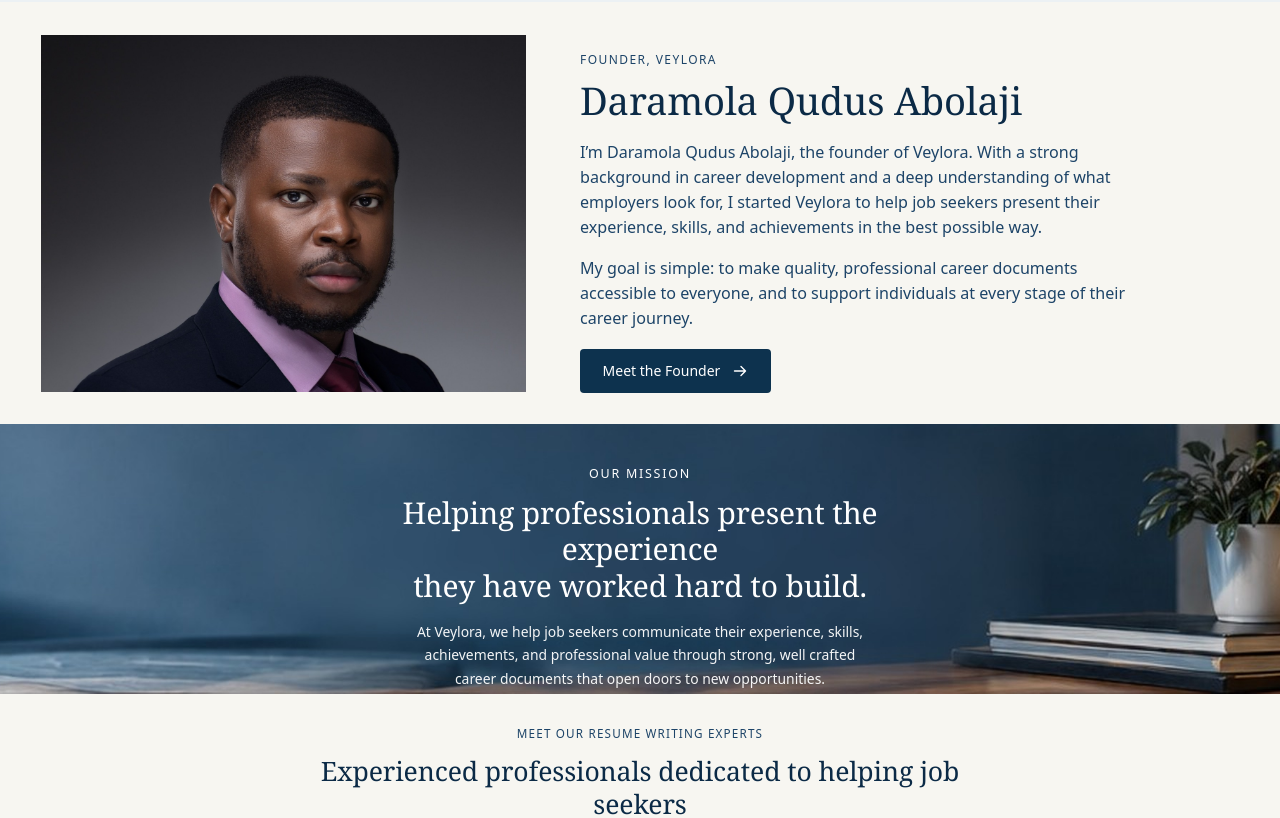
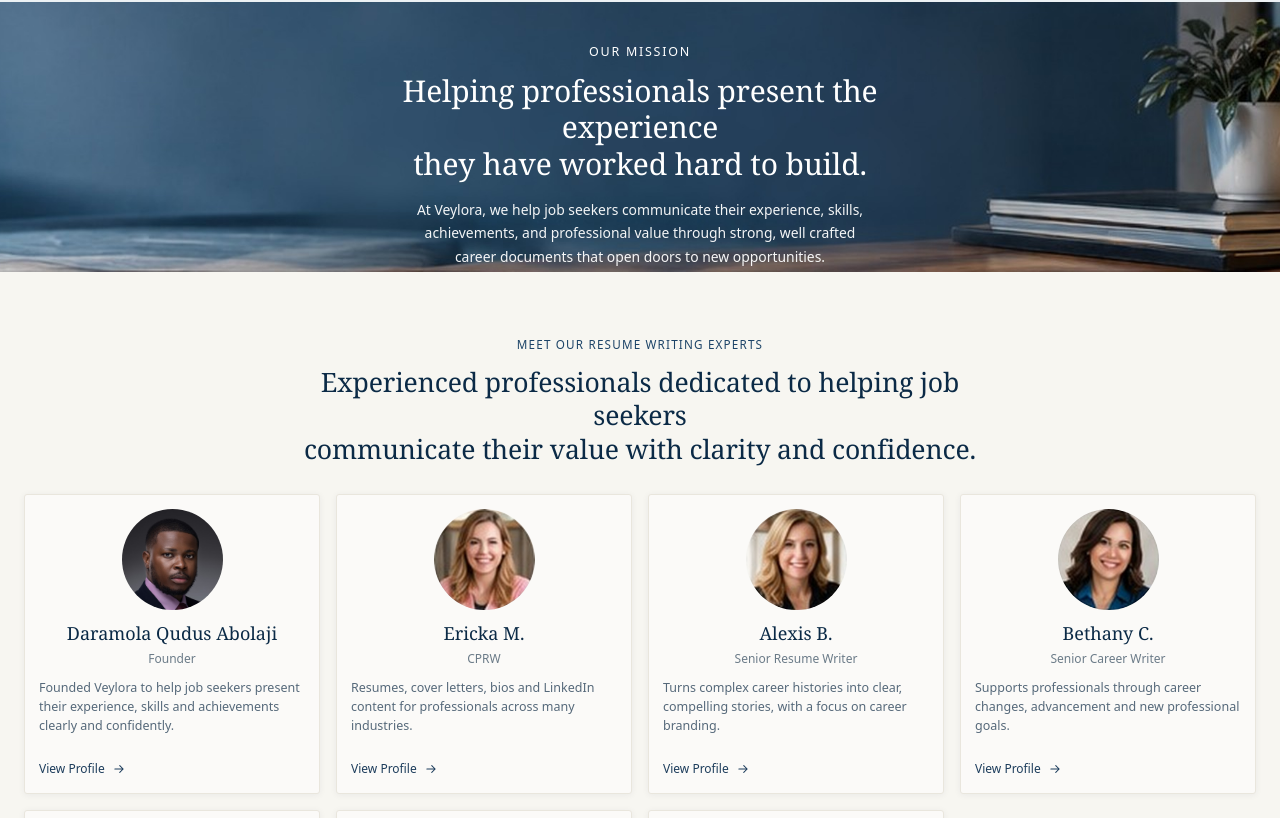
Before and after one commit to hasbunallah01/The-Resume-web, a Next.js app: page / in a window 1280 px wide. Shown: the part 762-1580 px from the top of the page. Built offline with nearby package versions, Linux system fonts and the light colour scheme.

Commit message:
Fold founder into the homepage writers grid as card 1; remove the large standalone founder section

```diff
--- a/app/page.tsx
+++ b/app/page.tsx
@@ -1,7 +1,6 @@
 import Header from "@/components/Header";
 import Hero from "@/components/Hero";
 import TrustStrip from "@/components/TrustStrip";
-import Founder from "@/components/Founder";
 import Mission from "@/components/Mission";
 import Writers from "@/components/Writers";
 import CTA from "@/components/CTA";
@@ -14,7 +13,6 @@
       <main>
         <Hero />
         <TrustStrip />
-        <Founder />
         <Mission />
         <Writers />
         <CTA />
--- a/components/Founder.tsx
+++ /dev/null
@@ -1,54 +0,0 @@
-import Image from "next/image";
-import { ArrowRight } from "./Icons";
-
-export default function Founder() {
-  return (
-    <section
-      aria-labelledby="founder-heading"
-      className="bg-ivory py-12 lg:h-[422px] lg:py-0"
-    >
-      <div className="mx-auto grid h-full w-[min(1232px,calc(100%-48px))] items-center gap-8 lg:grid-cols-[485px_1fr] lg:gap-[54px] lg:pl-[17px]">
-        <div className="relative aspect-[692/508] w-full overflow-hidden lg:h-[357px] lg:w-[485px]">
-          <Image
-            src="/images/founder.jpg"
-            alt="Daramola Qudus Abolaji, founder of Veylora"
-            fill
-            sizes="(min-width: 1024px) 485px, 100vw"
-            className="object-cover"
-          />
-        </div>
-
-        <div className="max-w-[560px] lg:pt-[18px]">
-          <p className="text-[11px] font-medium uppercase tracking-[0.12em] text-[#1d4468] lg:text-[12px]">
-            Founder, Veylora
-          </p>
-          <h2
-            id="founder-heading"
-            className="mt-[10px] font-serif text-[30px] font-normal leading-[1.15] tracking-[-0.005em] text-[#0b2a46] lg:text-[38.2px]"
-          >
-            Daramola Qudus Abolaji
-          </h2>
-          <p className="mt-[17px] max-w-[548px] text-[16.1px] leading-[24.8px] text-ink-body">
-            I&rsquo;m Daramola Qudus Abolaji, the founder of Veylora. With a
-            strong background in career development and a deep understanding of
-            what employers look for, I started Veylora to help job seekers
-            present their experience, skills, and achievements in the best
-            possible way.
-          </p>
-          <p className="mt-[17px] max-w-[548px] text-[16.1px] leading-[24.8px] text-ink-body">
-            My goal is simple: to make quality, professional career
-            documents accessible to everyone, and to support individuals at
-            every stage of their career journey.
-          </p>
-          <a
-            href="/about"
-            className="mt-[18px] inline-flex h-[44px] w-[191px] items-center justify-center gap-[12px] rounded-[4px] bg-navy-dark text-[14px] font-medium text-white transition-colors hover:bg-[#0a2a42]"
-          >
-            Meet the Founder
-            <ArrowRight className="h-[16px] w-[16px]" />
-          </a>
-        </div>
-      </div>
-    </section>
-  );
-}
--- a/components/Writers.tsx
+++ b/components/Writers.tsx
@@ -4,13 +4,12 @@
 
 export default function Writers() {
   const featured = writers.filter((w) => w.featured && w.photo);
-  const columns = featured.map((w) => `${w.weight ?? 135}fr`).join(" ");
 
   return (
     <section
       id="writers"
       aria-labelledby="writers-heading"
-      className="bg-ivory py-12 xl:h-[478px] xl:py-0 xl:pt-[31px]"
+      className="bg-ivory py-12 lg:py-[64px]"
     >
       <div className="mx-auto w-[min(1232px,calc(100%-48px))]">
         <div className="text-center">
@@ -27,14 +26,11 @@
           </h2>
         </div>
 
-        <ul
-          className="mt-8 grid grid-cols-1 gap-4 sm:grid-cols-2 lg:grid-cols-3 xl:mx-auto xl:mt-[16px] xl:max-w-[1224px] xl:grid-cols-[var(--cols)] xl:gap-x-[14px]"
-          style={{ ["--cols" as string]: columns }}
-        >
+        <ul className="mt-8 grid grid-cols-1 gap-4 sm:grid-cols-2 lg:mt-[28px] lg:grid-cols-3 xl:grid-cols-4">
           {featured.map((w) => (
             <li
               key={w.slug}
-              className="flex flex-col items-center rounded-[3px] border border-[#e9e6dd] bg-ivory-card px-[14px] pb-[16px] pt-[14px] shadow-[0_1px_7px_rgba(20,40,60,0.06)] xl:h-[317px]"
+              className="flex flex-col items-center rounded-[3px] border border-[#e9e6dd] bg-ivory-card px-[14px] pb-[16px] pt-[14px] shadow-[0_1px_7px_rgba(20,40,60,0.06)] xl:h-[300px]"
             >
               <div className="relative h-[101px] w-[101px] shrink-0 overflow-hidden rounded-full">
                 <Image
@@ -51,19 +47,12 @@
               <p className="mt-[6px] text-center text-[12px] leading-[16px] text-ink-soft">
                 {w.cardRole}
               </p>
-              <p className="mt-[12px] w-full text-left text-[11.7px] leading-[18.9px] text-ink-muted">
-                <span className="xl:hidden">{w.summary}</span>
-                <span className="hidden xl:block">
-                  {w.lines.map((line) => (
-                    <span key={line} className="block whitespace-nowrap">
-                      {line}
-                    </span>
-                  ))}
-                </span>
+              <p className="mt-[12px] w-full text-left text-[12.5px] leading-[18.9px] text-ink-muted">
+                {w.summary}
               </p>
               <a
                 href={`/writers#${w.slug}`}
-                className="mt-3 flex h-[16px] xl:mt-auto w-full items-center gap-[8px] text-left text-[12px] font-medium text-[#1d3d5c] transition-colors hover:text-navy-btn"
+                className="mt-3 flex h-[16px] w-full items-center gap-[8px] text-left text-[12px] font-medium text-[#1d3d5c] transition-colors hover:text-navy-btn xl:mt-auto"
               >
                 View Profile
                 <ArrowRight className="h-[12px] w-[12px]" />
--- a/data/writers.ts
+++ b/data/writers.ts
@@ -22,6 +22,23 @@
 };
 
 export const writers: Writer[] = [
+  {
+    slug: "daramola-qudus-abolaji",
+    name: "Daramola Qudus Abolaji",
+    title: "Founder, Veylora",
+    cardRole: "Founder",
+    summary:
+      "Founded Veylora to help job seekers present their experience, skills and achievements clearly and confidently.",
+    lines: ["Founded Veylora to help", "job seekers present their", "experience clearly and", "confidently."],
+    focus: ["Career Strategy", "Executive Resumes", "Personal Branding"],
+    bio: [
+      "Daramola Qudus Abolaji founded Veylora with a simple belief: people should not have to struggle to explain the value of the work they have already done.",
+      "Through Veylora, Qudus focuses on helping professionals present their experience with greater clarity, structure, and purpose, whether they are entering the job market, moving into a new role, repositioning their experience, or preparing for a more senior opportunity.",
+      "His goal is not to make every resume look the same. It is to understand the person behind the document, identify the strongest parts of their professional story, and turn that information into a resume that communicates their value clearly.",
+    ],
+    photo: "/images/founder-square.jpg",
+    featured: true,
+  },
   {
     slug: "raffaella-morgan",
     name: "Raffaella Morgan",
```
